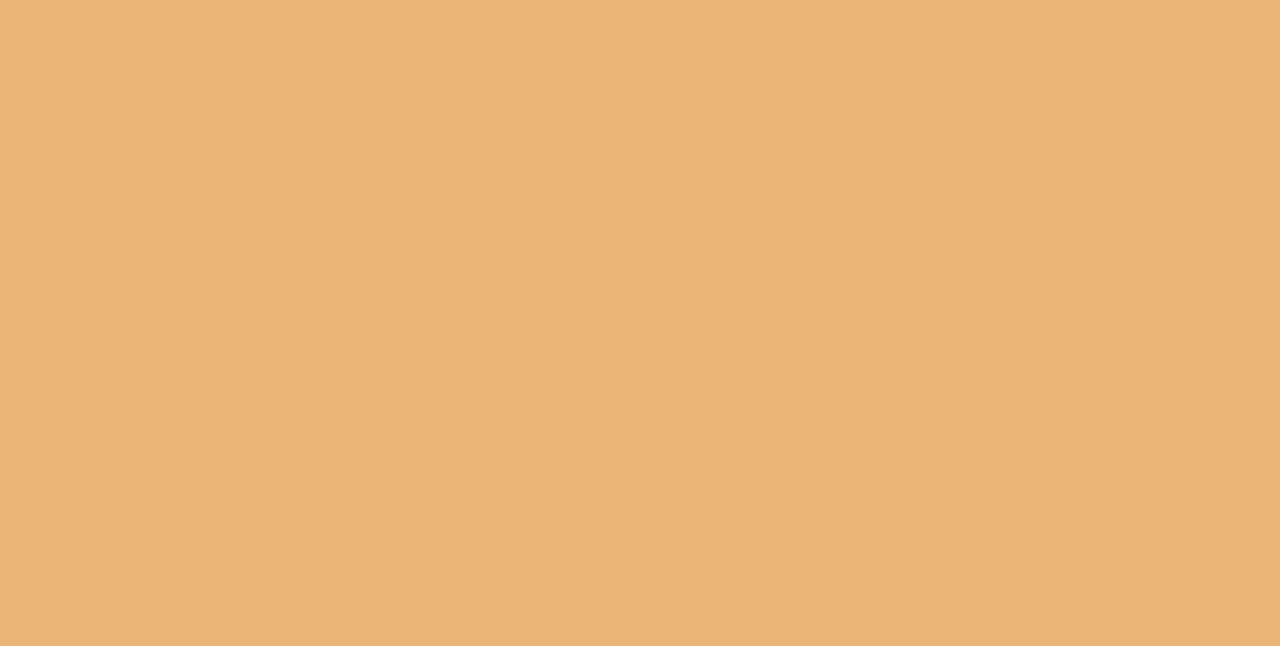
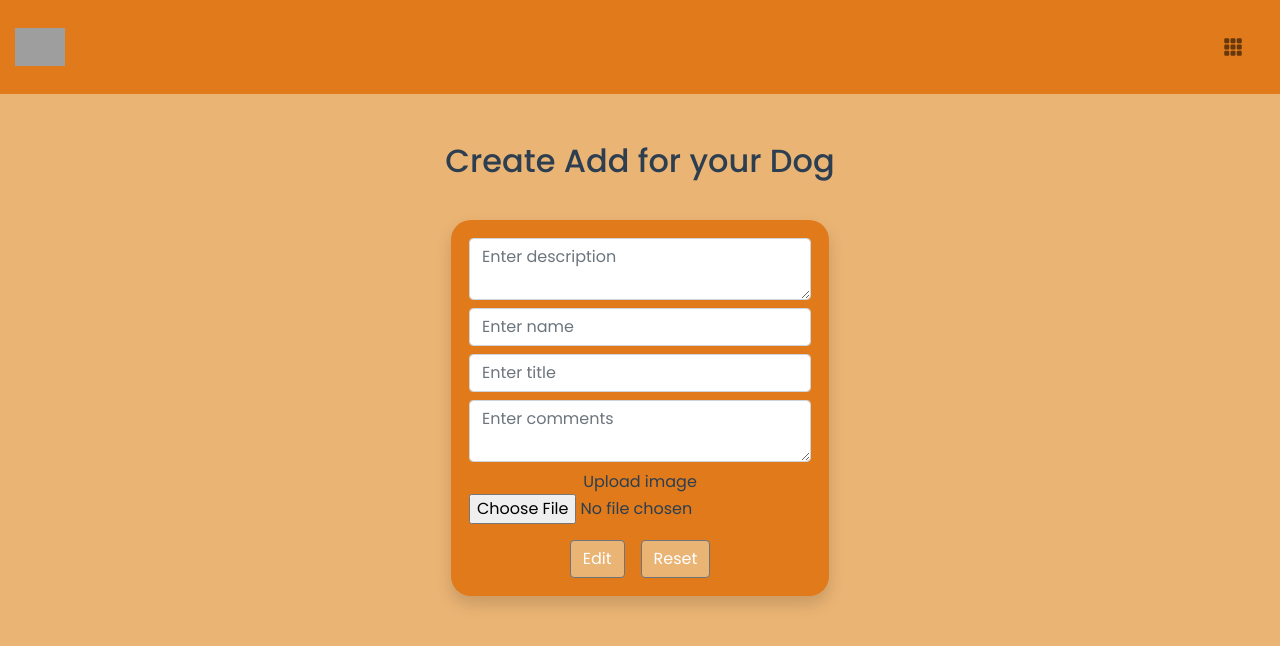
Before and after one commit to amrhefny87/DoggyFriendly, a Vue app: page /edit in a window 1280 px wide. Shown: the top 646 px of the page. Built offline with nearby package versions, Linux system fonts and the light colour scheme; grey boxes are pictures that could not be loaded.

Commit message:
EditDogs

```diff
--- a/src/components/NewAd.vue
+++ b/src/components/NewAd.vue
@@ -27,9 +27,16 @@
 
             <router-link
               to="/show"
-              class="moreInfo btn text-black  "
+              class="moreInfo btn text-black m-3 "
               id="buttonMore"
               >More Info</router-link
+            >
+            <router-link
+              to="/edit"
+              class="moreInfo btn text-black m-3 "
+              id="buttonMore"
+
+              >Edit</router-link
             >
           </b-card-body>
         </b-col>
@@ -43,7 +50,8 @@
 export default {
   name: "NewAdd",
   props: [
-    "result"
+    "result",
+    "EditDogs",
   ]
 
 
--- a/src/router/index.js
+++ b/src/router/index.js
@@ -7,6 +7,7 @@ import FormDogs from '../views/FormDogs.vue'
 import FormSitters from '../views/FormSitters.vue'
 import AdType from '../views/AdType.vue'
 import Show from '../views/Show.vue'
+import EditDogs from '../views/EditDogs.vue'
 
 
 Vue.use(VueRouter)
@@ -46,7 +47,13 @@ const routes = [
     path: '/show',
     name: 'Show',
     component: Show
-  }
+  },
+  {
+    path: '/edit',
+    name: 'EditDogs',
+    component: EditDogs,
+
+  },
 ]
 
 const router = new VueRouter({
--- /dev/null
+++ b/src/views/EditDogs.vue
@@ -0,0 +1,29 @@
+<template>
+  <div>
+    <FormDogs />
+  </div>
+</template>
+
+<script>
+import FormDogs from "@/views/FormDogs.vue";
+
+export default {
+  name: "EditDogs",
+  components: {
+    FormDogs,
+  },
+  methods: {
+
+  }
+};
+</script>
+
+<style>
+#buttonDelete {
+  display: none;
+}
+
+#buttonSubmit {
+  display: none;
+}
+</style>
--- a/src/views/FormDogs.vue
+++ b/src/views/FormDogs.vue
@@ -72,10 +72,10 @@
           ></b-form-file>
         </b-form-group>
 
-        <b-button type="submit" id="buttonSub" class="m-2">Submit</b-button>
-        <b-button @click="editmyEvent" id="buttonSub" class="m-2">EDIT</b-button>
-        <b-button @click="deletemyEvent" id="buttonSub" class="m-2">Delete</b-button>
-        <b-button type="reset" id="buttonSub2" class="m-2">Reset</b-button>
+        <b-button type="submit" id="buttonSubmit" class="m-2">Submit</b-button>
+        <b-button @click="editmyEvent" id="buttonEdit" class="m-2">Edit</b-button>
+        <b-button @click="deletemyEvent" id="buttonDelete" class="m-2">Delete</b-button>
+        <b-button type="reset" id="buttonReset" class="m-2">Reset</b-button>
       </b-form>
     </div>
     </div>
@@ -144,11 +144,18 @@ export default {
 
 }
 
-#buttonSub {
+#buttonEdit {
+    background: #eab474;
+}
+#buttonSubmit {
+    background: #eab474;
+}
+#buttonDelete {
+    background: #eab474;
+}
+#buttonReset {
     background: #eab474;
 }
 
-#buttonSub2 {
-    background: #eab474;
-}
+
 </style>
```
